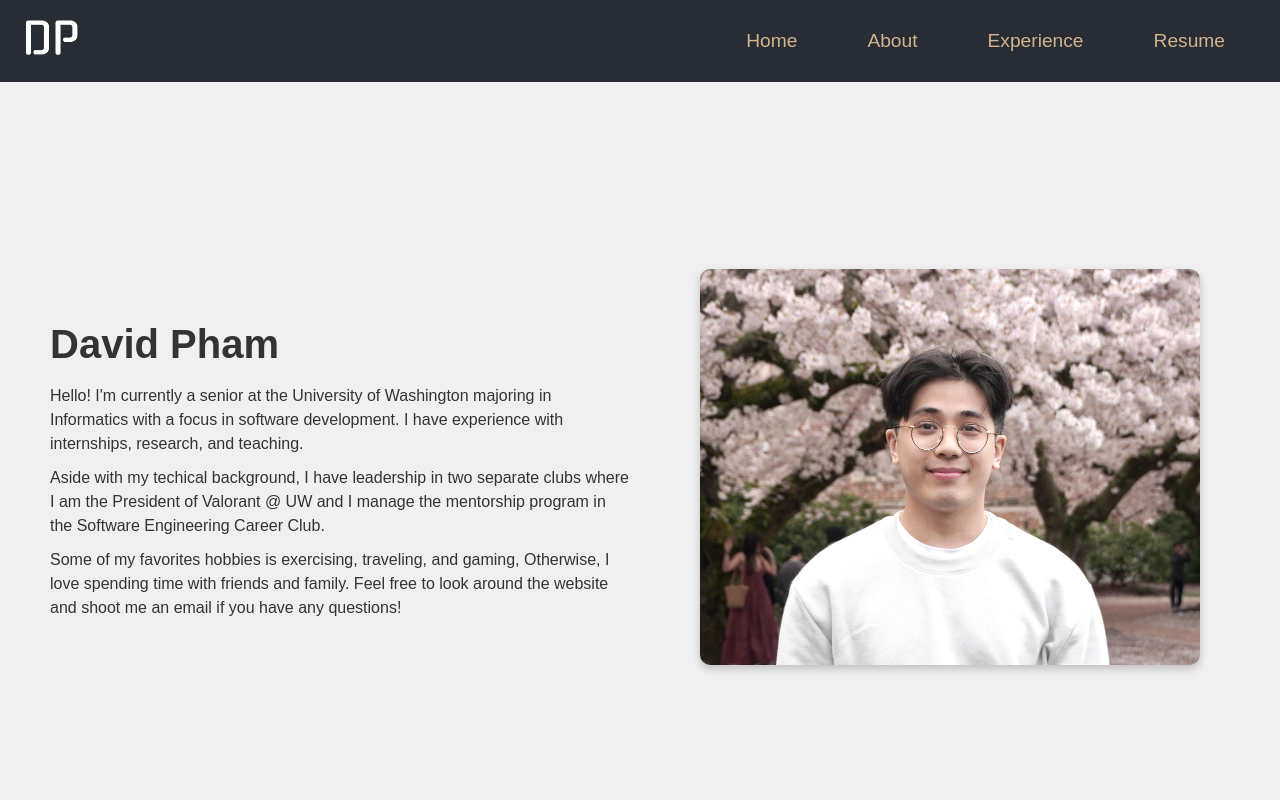
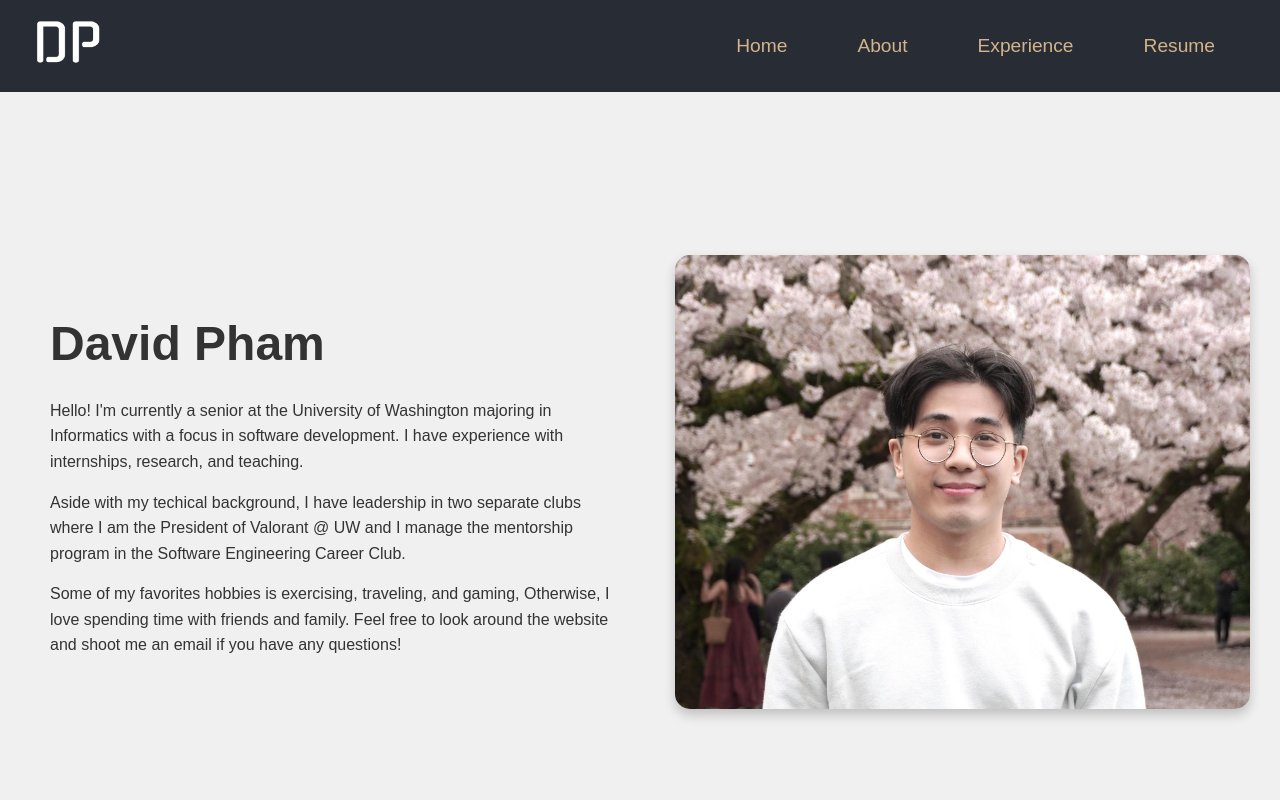
Before and after one commit to wkxdavid/personalwebsite, a React (Create React App) app: page /about in a window 1280 px wide. Shown: the top 800 px of the page. Built offline with nearby package versions, Linux system fonts and the light colour scheme; the HTML template or start-up script is replaced by a standard one.

Commit message:
Load Content + Slight edits

```diff
--- a/public/index.html
+++ b/public/index.html
@@ -5,7 +5,20 @@
     <link rel="icon" href="%PUBLIC_URL%/favicon.ico" />
     <meta name="viewport" content="width=device-width, initial-scale=1" />
     <meta name="theme-color" content="#000000" />
-    <meta name="description" content="Personal Website" />
+
+    <meta
+      name="description"
+      content="Senior Informatics Major @ University of Washington"
+    />
+    <meta property="og:image" content="%PUBLIC_URL%/dp-logo.png" />
+    <meta property="og:image:width" content="1200" />
+    <meta property="og:image:height" content="630" />
+    <meta name="twitter:image" content="%PUBLIC_URL%/dp-logo.png" />
+    <meta
+      name="twitter:card"
+      content="Senior Informatics @ University of Washington"
+    />
+
     <link rel="apple-touch-icon" href="%PUBLIC_URL%/dp-logo.png" />
     <link rel="manifest" href="%PUBLIC_URL%/manifest.json" />
     <link rel="manifest" href="%PUBLIC_URL%/manifest.json" />
--- a/src/App.css
+++ b/src/App.css
@@ -102,7 +102,7 @@ body {
 }
 
 .App-footer p {
-  margin-top: 5px;
+  margin-top: 1px;
   font-size: 14px;
   color: #a3a3a3;
 }
--- a/src/components/HomePage/home.css
+++ b/src/components/HomePage/home.css
@@ -57,7 +57,6 @@ body {
 }
 
 .link-item p {
-  margin-left: 100px;
   margin: 0;
   color: #333;
   display: flex;
--- a/src/components/IntroPage/about.css
+++ b/src/components/IntroPage/about.css
@@ -2,12 +2,12 @@
   display: flex;
   justify-content: space-between;
   align-items: center;
-  padding: 10px 20px;
+  padding: 15px 30px;
   background-color: #282c34;
 }
 
 .App-logo {
-  height: 50px;
+  height: 60px;
 }
 
 .App-nav {
@@ -16,9 +16,9 @@
 
 .App-nav a {
   color: white;
-  margin: 0 15px;
+  margin: 0 20px;
   text-decoration: none;
-  font-size: 18px;
+  font-size: 22px;
 }
 
 .App-nav a:hover {
@@ -29,47 +29,47 @@
   display: flex;
   align-items: center;
   justify-content: center;
-  height: calc(100vh - 70px);
-  padding: 20px;
+  height: calc(100vh - 80px);
+  padding: 30px;
 }
 
 .about-container {
   display: flex;
   align-items: center;
   justify-content: space-between;
-  max-width: 1200px;
+  max-width: 1300px;
   width: 100%;
-  gap: 20px;
+  gap: 30px;
 }
 
 .about-text {
   flex: 1;
   text-align: left;
-  max-width: 600px;
-  padding: 10px;
+  max-width: 700px;
+  padding: 20px;
 }
 
 .about-text h1,
 .about-text h2,
 .about-text h3,
 .about-text p {
-  margin: 10px 0;
-  line-height: 1.5;
+  margin: 15px 0;
+  line-height: 1.6;
 }
 
 .about-text h1 {
-  font-size: 2.5em;
+  font-size: 3em;
   font-weight: bold;
 }
 
 .about-text h2 {
   color: #555;
-  font-size: 1.8em;
+  font-size: 2em;
 }
 
 .about-text h3 {
   color: #888;
-  font-size: 1.2em;
+  font-size: 1.5em;
 }
 
 .about-image {
@@ -81,7 +81,7 @@
 
 .about-image img {
   width: 100%;
-  max-width: 500px;
-  border-radius: 10px;
-  box-shadow: 0 4px 8px rgba(0, 0, 0, 0.2);
+  max-width: 600px;
+  border-radius: 15px;
+  box-shadow: 0 6px 12px rgba(0, 0, 0, 0.2);
 }
```
